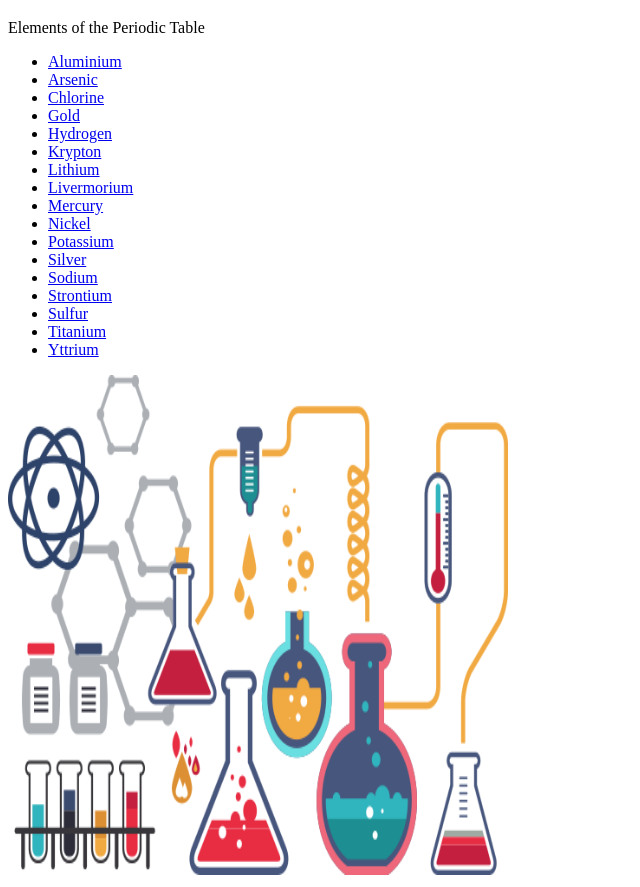
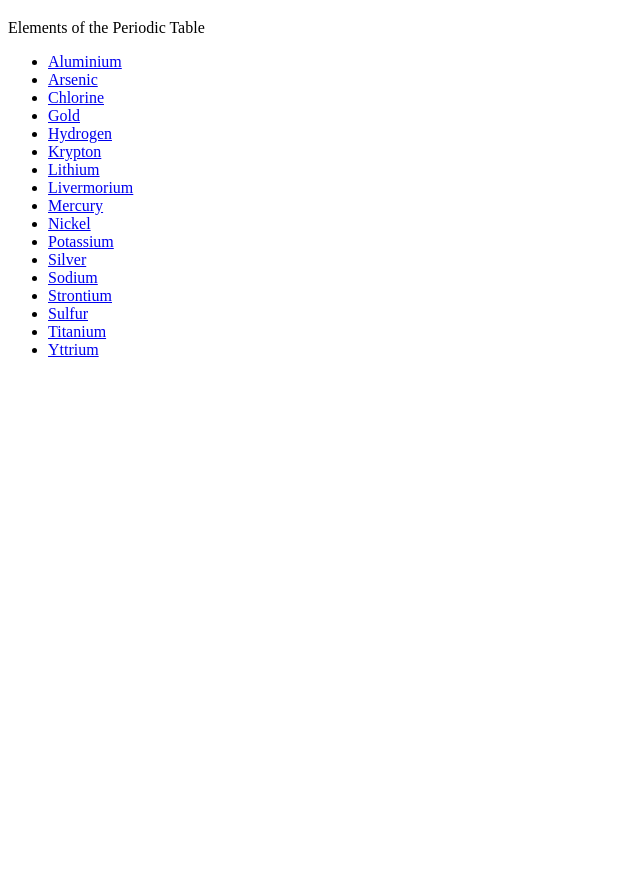
Before and after one commit to justa1le/justa1le.github.io, a plain HTML site: page index.html in a window 1280 px wide. Shown: the part 61-948 px from the top of the page, without its empty margins (0-640 px from the left). After the commit the page ends 800 px from the top, so only its background shows below. Drawn offline with Linux system fonts and the light colour scheme.

Commit message:
Update index.html

```diff
--- a/index.html
+++ b/index.html
@@ -22,9 +22,5 @@
               <li><a Href="Elements/Titanium.html">Titanium</li></a>
           <li><a Href="Elements/Yttrium.html">Yttrium</li></a>
    </ul>
-          <img src="Images/Chemistry-PNG-High-Quality-Image.png"
-               width="500"
-                    height="500"
-                         align="bottom">
 </body>
 </html>
```
